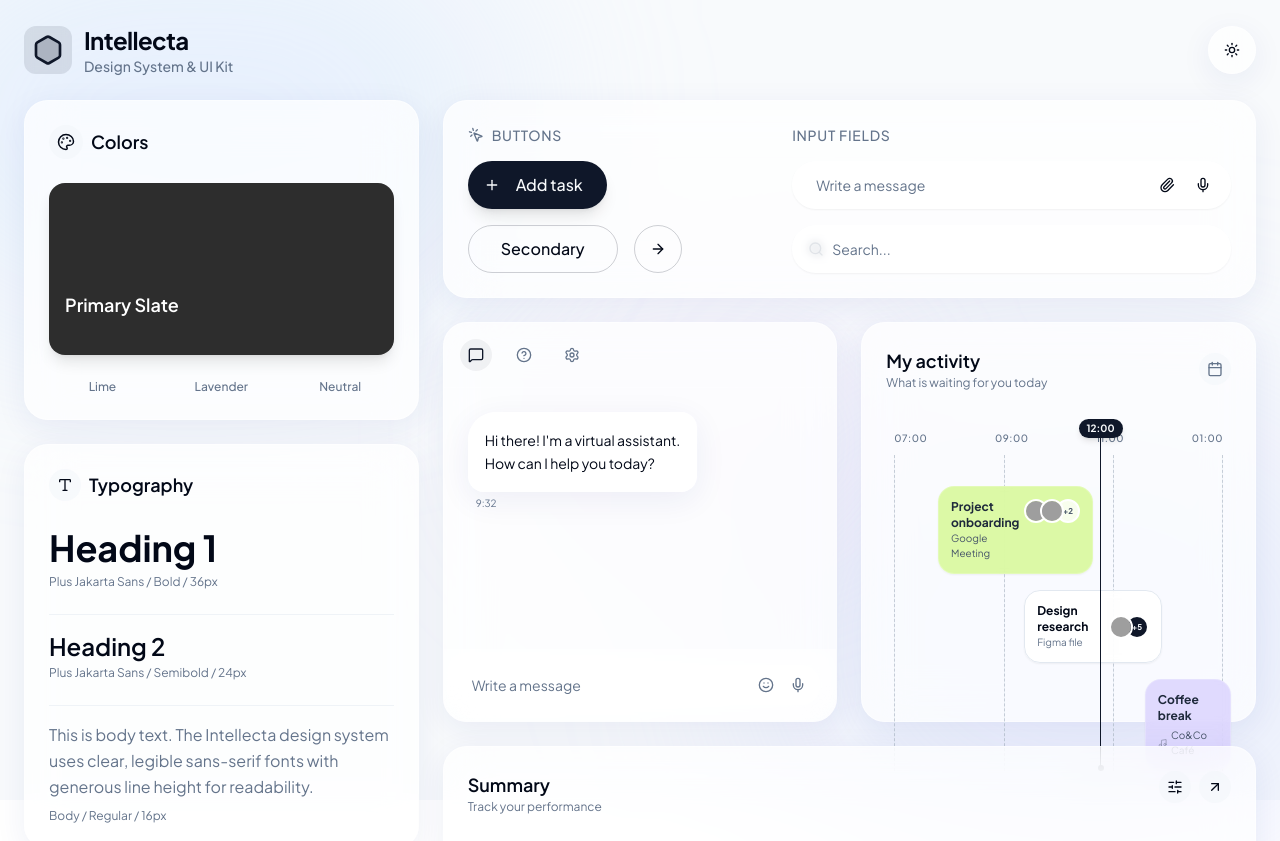
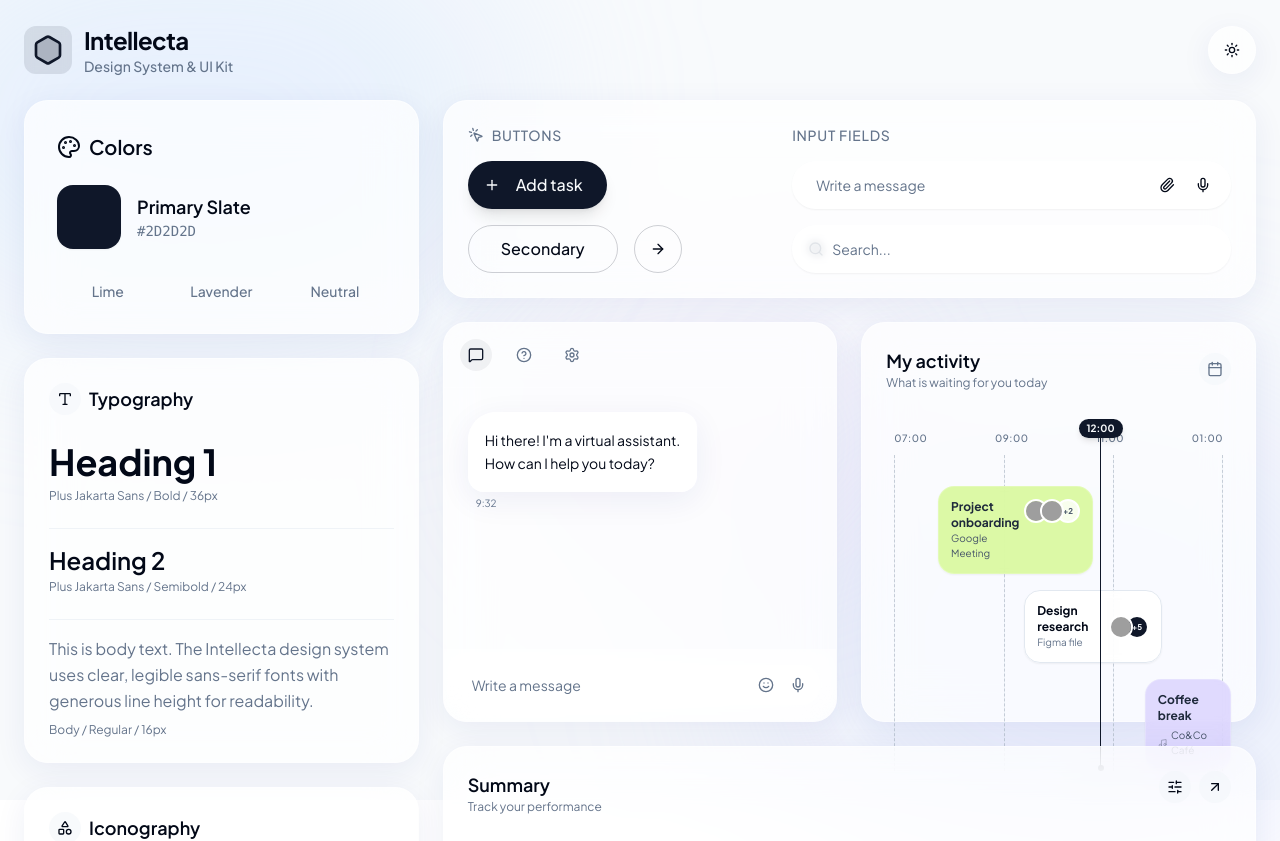
Before and after one commit to kimberlyPrest/intellecta-ui-kit-5j6g0vlra, a React (Vite) app: page / in a window 1280 px wide. Shown: the top 841 px of the page. Built offline with nearby package versions, Linux system fonts and the light colour scheme; grey boxes are pictures that could not be loaded.

Commit message:
Add full color palette to Colors section

```diff
--- a/src/components/dashboard/ColorsModule.tsx
+++ b/src/components/dashboard/ColorsModule.tsx
@@ -1,46 +1,36 @@
 import { GlassCard } from '@/components/ui/glass-card'
+import { Palette } from 'lucide-react'
+import { cn } from '@/lib/utils'
 
 export function ColorsModule() {
   return (
-    <GlassCard className="flex flex-col gap-6" delay={100}>
+    <GlassCard
+      className="bg-surface-light dark:bg-surface-dark border border-white/50 dark:border-gray-700 p-8 rounded-3xl shadow-soft flex flex-col gap-6"
+      delay={100}
+    >
       <div className="flex items-center gap-2">
-        <span className="p-2 bg-muted/50 rounded-full">
-          <svg
-            xmlns="http://www.w3.org/2000/svg"
-            width="18"
-            height="18"
-            viewBox="0 0 24 24"
-            fill="none"
-            stroke="currentColor"
-            strokeWidth="2"
-            strokeLinecap="round"
-            strokeLinejoin="round"
-            className="lucide lucide-palette"
-          >
-            <circle cx="13.5" cy="6.5" r=".5" />
-            <circle cx="17.5" cy="10.5" r=".5" />
-            <circle cx="8.5" cy="7.5" r=".5" />
-            <circle cx="6.5" cy="12.5" r=".5" />
-            <path d="M12 2C6.5 2 2 6.5 2 12s4.5 10 10 10c.926 0 1.648-.746 1.648-1.688 0-.437-.18-.835-.437-1.125-.29-.289-.438-.652-.438-1.125a1.64 1.64 0 0 1 1.668-1.668h1.996c3.051 0 5.555-2.503 5.555-5.554C21.965 6.012 17.461 2 12 2z" />
-          </svg>
-        </span>
-        <h3 className="text-lg font-semibold">Colors</h3>
+        <Palette className="w-6 h-6" />
+        <h2 className="text-xl font-semibold">Colors</h2>
       </div>
 
-      <div className="space-y-4">
-        <div className="group relative w-full aspect-[2/1] rounded-2xl bg-[#2D2D2D] shadow-lg overflow-hidden transition-transform hover:scale-[1.02]">
-          <div className="absolute bottom-4 left-4 text-white">
-            <p className="font-semibold text-lg">Primary Slate</p>
-            <p className="text-white/60 text-sm font-mono opacity-0 group-hover:opacity-100 transition-opacity">
+      <div className="space-y-6">
+        <div className="group flex items-center gap-4">
+          <div className="w-16 h-16 rounded-2xl bg-primary shadow-sm transition-all duration-300 group-hover:ring-4 group-hover:ring-primary/20" />
+          <div className="flex flex-col">
+            <span className="text-lg font-semibold">Primary Slate</span>
+            <span className="font-mono text-sm text-muted-foreground uppercase">
               #2D2D2D
-            </p>
+            </span>
           </div>
         </div>
 
         <div className="grid grid-cols-3 gap-3">
-          <ColorSwatch name="Lime" color="bg-[#D9F99D]" hex="#D9F99D" />
-          <ColorSwatch name="Lavender" color="bg-[#DDD6FE]" hex="#DDD6FE" />
-          <ColorSwatch name="Neutral" color="bg-[#E5E7EB]" hex="#E5E7EB" />
+          <ColorSwatch name="Lime" colorClass="bg-accent-lime" />
+          <ColorSwatch name="Lavender" colorClass="bg-accent-purple" />
+          <ColorSwatch
+            name="Neutral"
+            colorClass="bg-gray-200 dark:bg-gray-600"
+          />
         </div>
       </div>
     </GlassCard>
@@ -49,25 +39,22 @@ export function ColorsModule() {
 
 function ColorSwatch({
   name,
-  color,
-  hex,
+  colorClass,
 }: {
   name: string
-  color: string
-  hex: string
+  colorClass: string
 }) {
   return (
-    <div className="group flex flex-col items-center gap-2">
+    <div className="flex flex-col gap-2">
       <div
-        className={`w-full aspect-square rounded-2xl ${color} shadow-sm transition-transform hover:scale-105 relative cursor-help`}
-      >
-        <div className="absolute inset-0 flex items-center justify-center opacity-0 group-hover:opacity-100 transition-opacity">
-          <span className="text-xs font-mono font-bold text-slate-700 bg-white/80 px-1 py-0.5 rounded">
-            {hex}
-          </span>
-        </div>
-      </div>
-      <span className="text-xs font-medium text-muted-foreground">{name}</span>
+        className={cn(
+          'w-full aspect-square rounded-2xl shadow-sm transition-transform hover:scale-105',
+          colorClass,
+        )}
+      />
+      <span className="text-sm font-medium text-muted-foreground text-center">
+        {name}
+      </span>
     </div>
   )
 }
--- a/tailwind.config.ts
+++ b/tailwind.config.ts
@@ -53,6 +53,8 @@ export default {
         accent: {
           DEFAULT: 'hsl(var(--accent))',
           foreground: 'hsl(var(--accent-foreground))',
+          lime: 'hsl(var(--intellecta-lime))',
+          purple: 'hsl(var(--intellecta-lavender))',
         },
         popover: {
           DEFAULT: 'hsl(var(--popover))',
@@ -78,11 +80,18 @@ export default {
           lavender: 'hsl(var(--intellecta-lavender))',
           neutral: 'hsl(var(--intellecta-neutral))',
         },
+        surface: {
+          light: '#ffffff',
+          dark: '#0f172a',
+        },
       },
       borderRadius: {
         lg: 'var(--radius)',
         md: 'calc(var(--radius) - 2px)',
         sm: 'calc(var(--radius) - 4px)',
+      },
+      boxShadow: {
+        soft: '0 8px 30px rgba(0,0,0,0.08)',
       },
       animation: {
         'fade-in-stagger': 'fadeInStagger 0.5s ease-out forwards',
```
Also changed, not shown: 7 other files (tests, documents, lock files or other folders).
